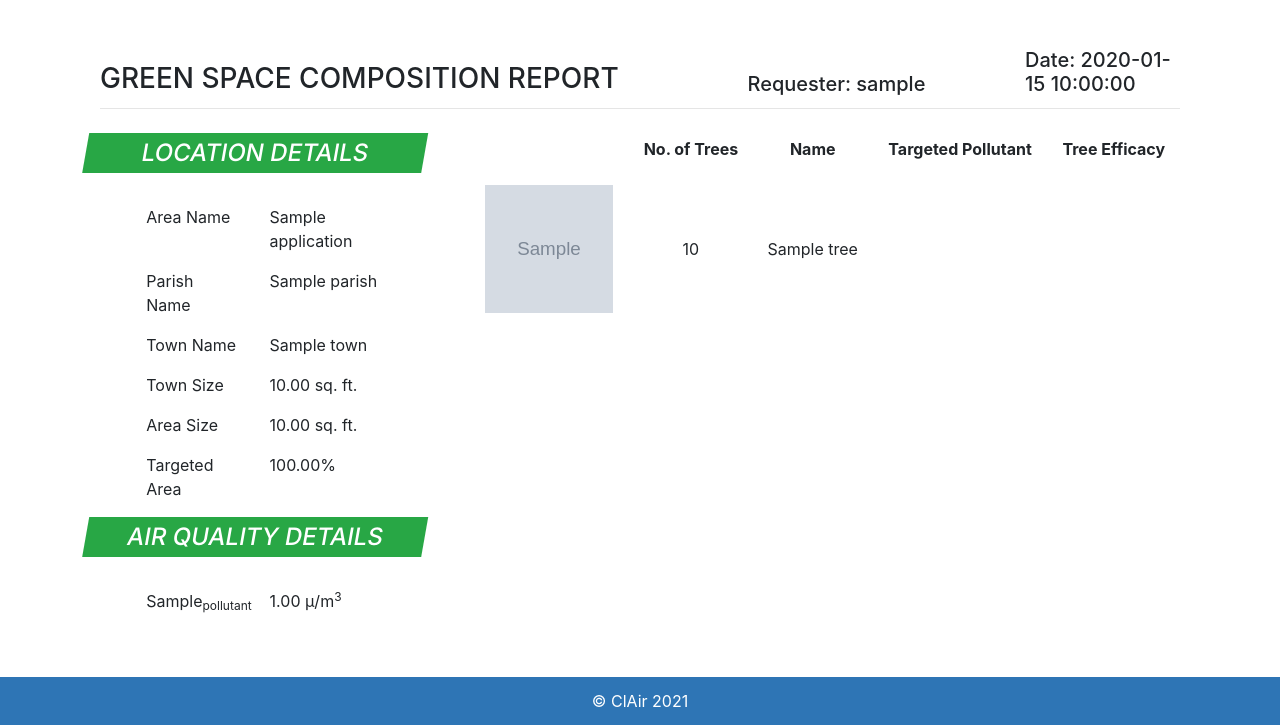
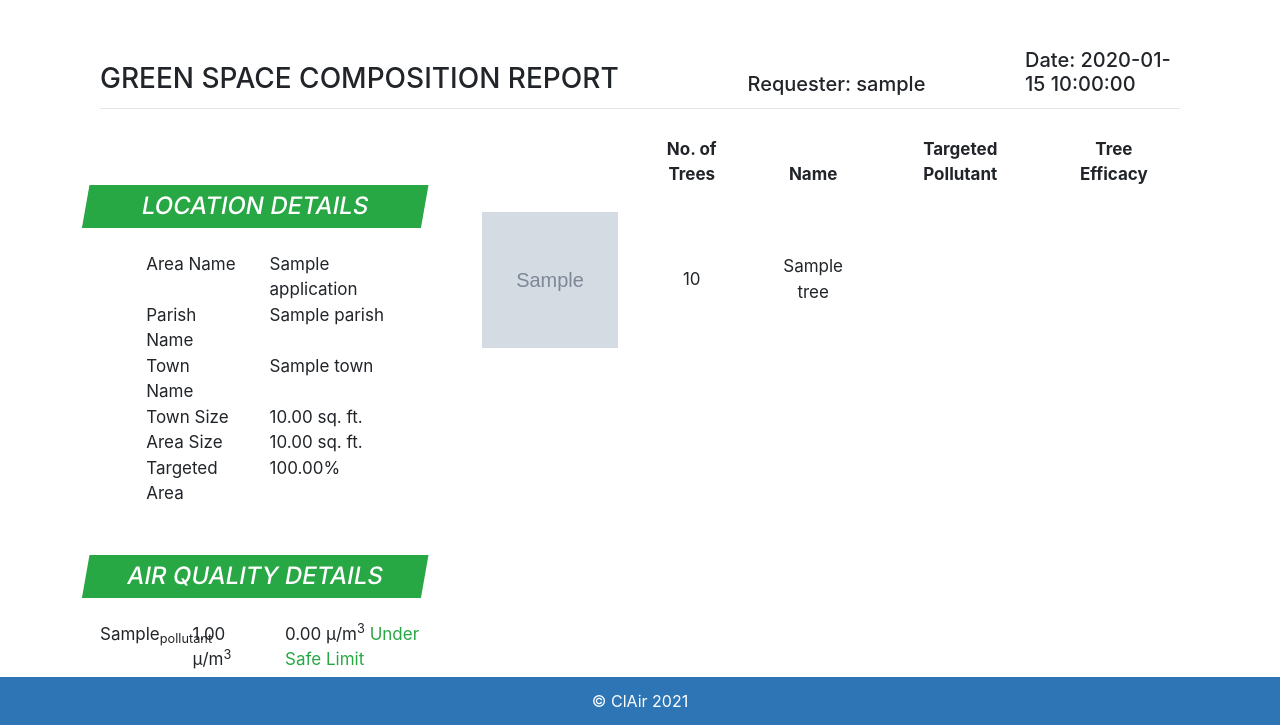
Before and after one commit to shadowlaw/ClAir, a Flask app: template app/templates/report.html in a window 1280 px wide. Shown: the part 75-800 px from the top of the page. Run offline with Flask 2, Linux system fonts and the light colour scheme; tables that the repository leaves empty hold one stand-in row (values such as "Sample post"); the template is opened without the code that fills it: values that come from a table or form of the project are taken from there, most other values are stand-ins (such as "Sample title", 1, 10 or a date in 2020); grey boxes marked "Sample" are stand-in pictures; parts of the project's set-up code (start-up, migrations or seed data) failed here and were passed over; some libraries are stand-ins or nearby versions.

Commit message:
adjust report details placement

```diff
--- a/app/static/css/report.css
+++ b/app/static/css/report.css
@@ -1,3 +1,7 @@
 .borderless td, .borderless th, .borderless thead th {
     border: none;
 }
+
+.content {
+    font-size: 17px
+}
--- a/app/templates/report.html
+++ b/app/templates/report.html
@@ -14,9 +14,11 @@
                   <span class="col-2 h5">Date: {{created_on}}</span>
               </div>
               <hr class="mt-1"/>
-              <div class="row">
+              <div class="row align-items-center">
                   <div class="col-lg-4">
-                      <div class="row mt-2 mb-4" style="transform: skewX(-10deg); height: 3em;">
+                      <div class="row mb-5">
+                          <div class="col-12"/>
+                              <div class="row mt-2 mb-3" style="transform: skewX(-10deg); height: 3em;">
                                 <span class="col-11 bg-success text-white h4 text-center">
                                   <span class="row h-100 align-items-center">
                                     <span class="col-12">
@@ -25,32 +27,35 @@
                                   </span>
                                 </span>
                               </div>
-                      <div class="row justify-content-center form-group">
+                              <div class="row justify-content-center">
                                   <span class="col-4">Area Name</span>
                                   <span class="col-5">{{report.planning_application.area_name}}</span>
                               </div>
-                      <div class="row justify-content-center form-group">
+                              <div class="row justify-content-center">
                                   <span class="col-4">Parish Name</span>
                                   <span class="col-5">{{report.planning_application.town.parish.name}}</span>
                               </div>
-                      <div class="row justify-content-center form-group">
+                              <div class="row justify-content-center">
                                   <span class="col-4">Town Name</span>
                                   <span class="col-5">{{report.planning_application.town.name}}</span>
                               </div>
-                      <div class="row justify-content-center form-group">
+                              <div class="row justify-content-center">
                                   <span class="col-4">Town Size</span>
                                   <span class="col-5">{{report.planning_application.town.size | round(2)}} sq. ft.</span>
                               </div>
-                      <div class="row justify-content-center form-group">
+                              <div class="row justify-content-center">
                                   <span class="col-4">Area Size</span>
                                   <span class="col-5">{{report.planning_application.square_footage | round(2)}} sq. ft.</span>
                               </div>
-                      <div class="row justify-content-center form-group">
+                              <div class="row justify-content-center">
                                   <span class="col-4">Targeted Area</span>
                                   <span class="col-5">{{((report.planning_application.square_footage/report.planning_application.town.size)*100) | round(2)}}%</span>
                               </div>
-
-                      <div class="row mt-2 mb-4" style="transform: skewX(-10deg); height: 3em;">
+                          </div>
+                      </div>
+                      <div class="row">
+                          <div class="col-12">
+                              <div class="row mb-3" style="transform: skewX(-10deg); height: 3em;">
                                 <span class="col-11 bg-success text-white h4 text-center">
                                   <span class="row h-100 align-items-center">
                                     <span class="col-12">
@@ -61,16 +66,32 @@
                               </div>
 
                               {% for pollutant in report.planning_application.pollutants %}
-                        <div class="row justify-content-center form-group">
-                            <span class="col-4">{{pollutant.pollutant.name.split()[0] }}<sub>{{pollutant.pollutant.name.split()[1]}}</sub></span>
-                            <span class="col-5" style="height: 2rem;">
+                                <div class="row justify-content-center">
+                                    <span class="col-3">{{pollutant.pollutant.name.split()[0] }}<sub>{{pollutant.pollutant.name.split()[1]}}</sub></span>
+                                    <span class="col-3" style="height: 2rem;">
                                       {{pollutant.pollutant_level | round(2)}}
                                         {% if pollutant.pollutant_id != 'AQI'%}
                                           <span>&mu;/m<sup>3</sup></span>
                                         {% endif %}
                                     </span>
+                                    {% if pollutant.pollutant_id == 'AQI'%}
+                                        <span class="col-6">Moderate</span>
+                                    {% else %}
+                                        <span class="col-6">
+                                            {% if pollutant.pollutant_id != 'AQI' and pollutant.pollutant.safe_level - pollutant.pollutant_level < 0 %}
+                                                {{ ((pollutant.pollutant.safe_level - pollutant.pollutant_level)* -1) | round(2) }}
+                                                <span>&mu;/m<sup>3</sup></span> <span class="text-danger">Over Safe Limit</span>
+                                            {% else %}
+                                                {{ (pollutant.pollutant.safe_level - pollutant.pollutant_level) | round(2) }}
+                                                <span>&mu;/m<sup>3</sup></span>
+                                                <span class="text-success">Under Safe Limit</span>
+                                            {% endif %}
+                                        </span>
+                                    {% endif %}
                                 </div>
                                 {% endfor %}
+                          </div>
+                      </div>
                   </div>
                   <div class="col-lg-8 scrollable">
                       <table class="table borderless text-center">
```
Lines whose indentation alone changed are shown as unchanged.
